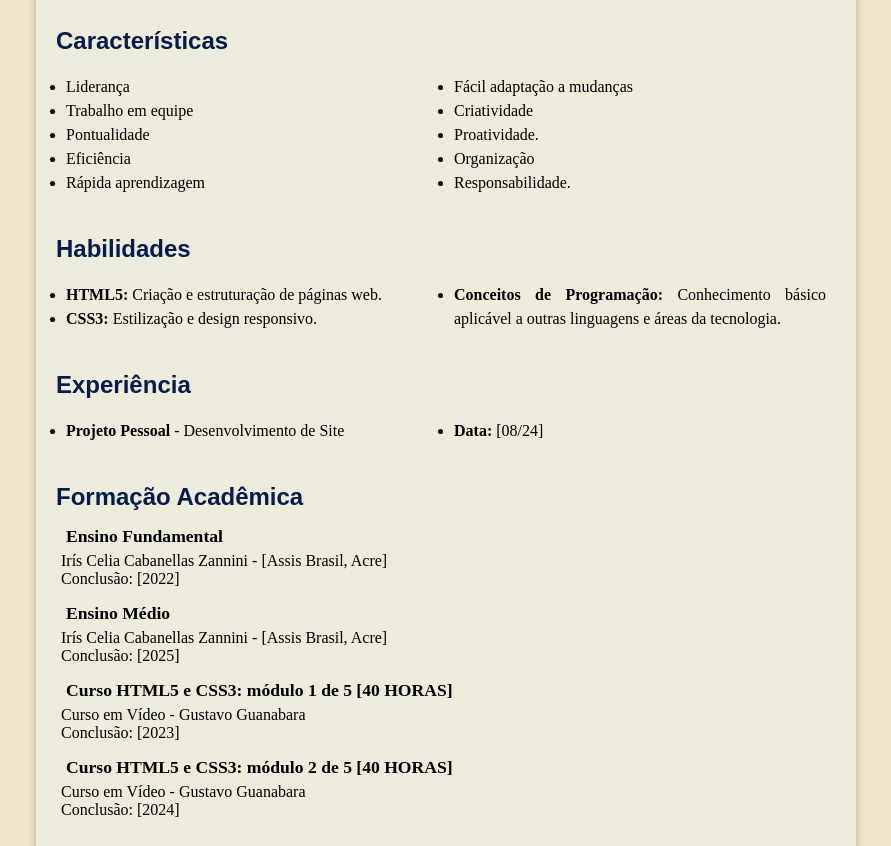
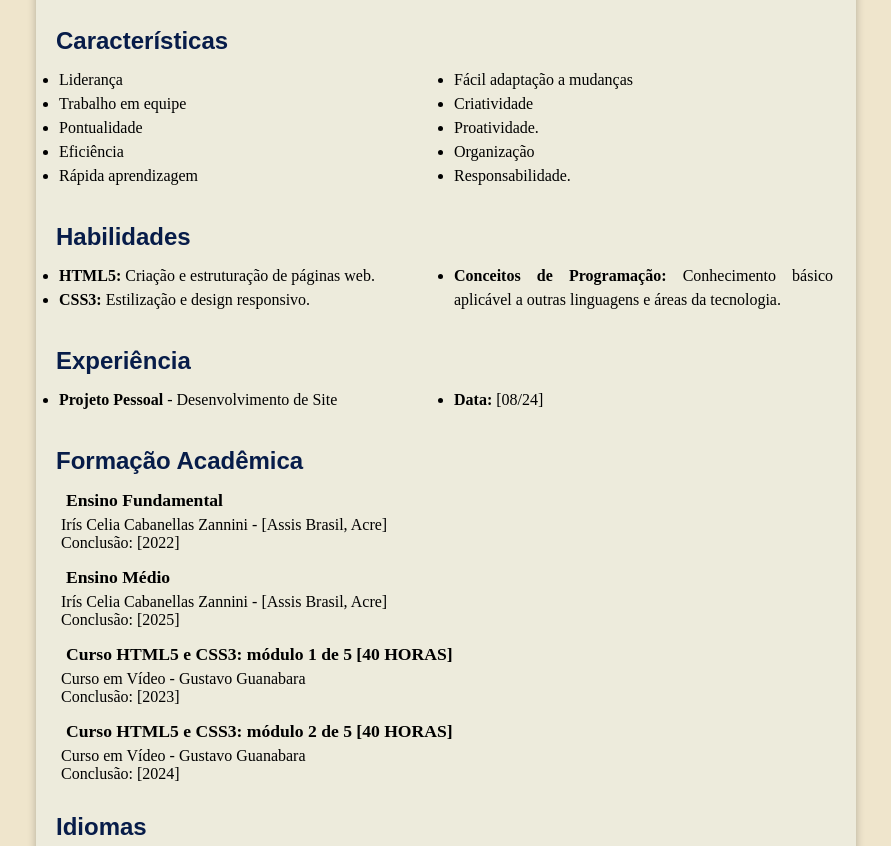
Before and after one commit to Wyeels/projeto-curriculo, a plain HTML site: page index.html in a window 1280 px wide. Shown: the part 855-1701 px from the top of the page, without its empty margins (194-1085 px from the left). Drawn offline with Linux system fonts and the light colour scheme.

Commit message:
Update style.css

```diff
--- a/style/style.css
+++ b/style/style.css
@@ -116,8 +116,8 @@ main ul > li {
 }
 
 main ol {
-    margin: 10px;
-    padding: 10px;
+    margin: 8px;
+    padding: 5px;
     font-family: var(--font-list);
     list-style-position: inside;
     list-style: disc;
```
